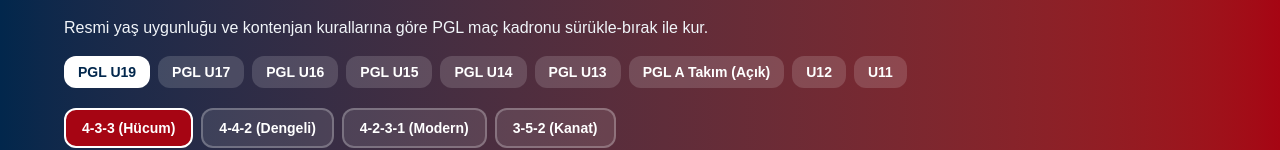
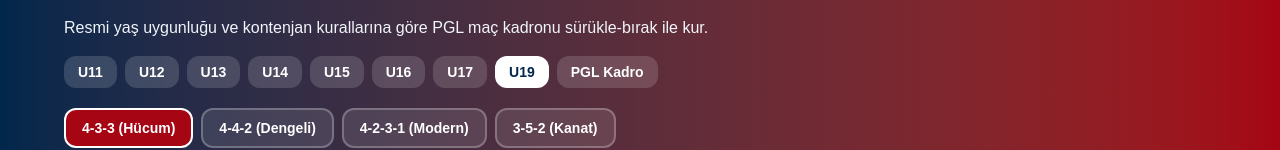
Before and after one commit to tayyibturbay-eng/-kbalspor-web-, a Next.js app: page /kadro-kur in a window 1280 px wide. Shown: the part 160-310 px from the top of the page. Built offline with nearby package versions, Linux system fonts and the light colour scheme; no server answers; the database is empty.

Commit message:
Kategori butonlari duzenlendi ve PGL Kadro sona alindi

```diff
--- a/src/app/kadro-kur/page.tsx
+++ b/src/app/kadro-kur/page.tsx
@@ -15,15 +15,15 @@ interface Player {
 }
 
 const CATEGORIES = [
-  { key: "PGL-U19", label: "PGL U19" },
-  { key: "PGL-U17", label: "PGL U17" },
-  { key: "PGL-U16", label: "PGL U16" },
-  { key: "PGL-U15", label: "PGL U15" },
-  { key: "PGL-U14", label: "PGL U14" },
-  { key: "PGL-U13", label: "PGL U13" },
-  { key: "PGL-GENEL", label: "PGL A Takım (Açık)" },
+  { key: "U11", label: "U11" },
   { key: "U12", label: "U12" },
-  { key: "U11", label: "U11" },
+  { key: "PGL-U13", label: "U13" },
+  { key: "PGL-U14", label: "U14" },
+  { key: "PGL-U15", label: "U15" },
+  { key: "PGL-U16", label: "U16" },
+  { key: "PGL-U17", label: "U17" },
+  { key: "PGL-U19", label: "U19" },
+  { key: "PGL-GENEL", label: "PGL Kadro" },
 ];
 
 const FORMATIONS: Record<string, { label: string; rows: { role: string; count: number }[] }> = {
```
